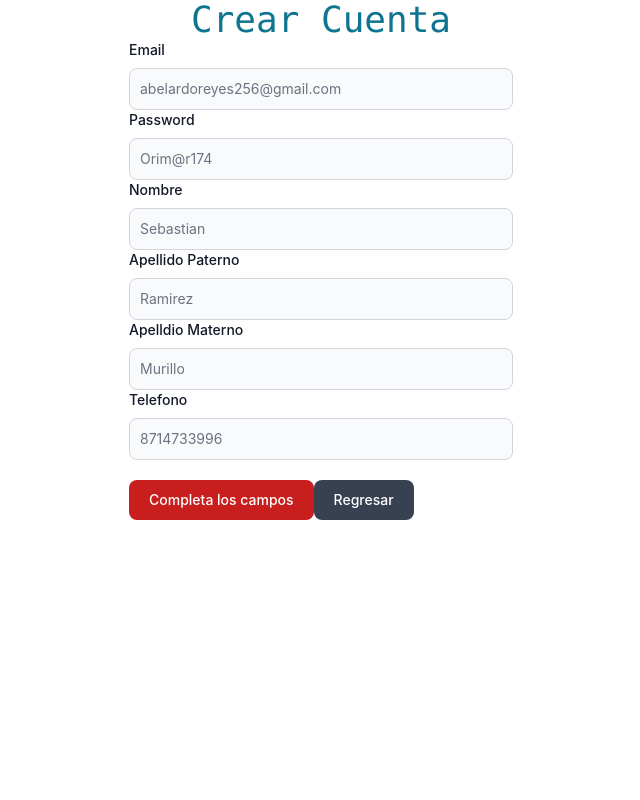
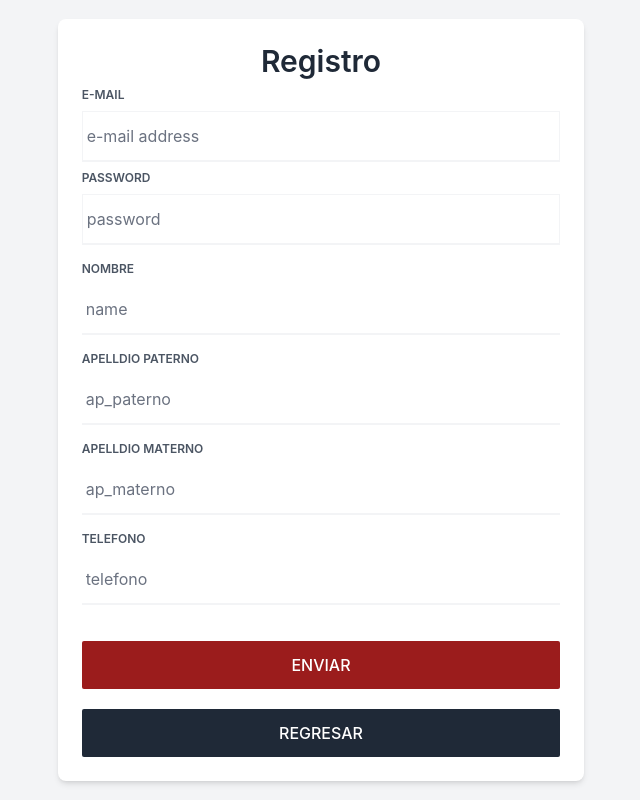
Before and after one commit to SebasRamz-Murillo/PracticaAngular1, an Angular app in the folder PracticaAngular/: page /registro in a window 1280 px wide. Shown: the whole page, without its empty margins (319-959 px from the left). Built offline with nearby package versions, Linux system fonts and the light colour scheme.

Commit message:
Se agrego diseño al formulario de registro

```diff
--- a/PracticaAngular/src/app/components/usuario-registro/usuario-registro.component.html
+++ b/PracticaAngular/src/app/components/usuario-registro/usuario-registro.component.html
@@ -1,19 +1,31 @@
-<div class="container">
-  <h1 class="text-center text-4xl text-cyan-700 font-mono">Crear Cuenta</h1>
-  <div class="" style="margin: auto; width: 30%">
-    <form [formGroup]="form" (ngSubmit)="OnSubmit(form.value)">
-      <div class="" style="width: 100%; margin: auto">
+<!-- Container -->
+<div class="flex flex-col h-screen bg-gray-100">
+  <!-- Auth Card Container -->
+  <div class="grid place-items-center mx-2 my-20 sm:my-auto">
+    <!-- Auth Card -->
+    <div
+      class="w-11/12 p-12 sm:w-8/12 md:w-6/12 lg:w-5/12 2xl:w-4/12 px-6 py-10 sm:px-10 sm:py-6 bg-white rounded-lg shadow-md lg:shadow-lg"
+    >
+      <!-- Card Title -->
+      <h2 class="text-center font-semibold text-3xl lg:text-4xl text-gray-800">
+        Registro
+      </h2>
+
+      <form class="mt-2" [formGroup]="form" (ngSubmit)="OnSubmit(form.value)">
+        <!-- Email Input -->
         <label
           for="email"
-          class="block mb-2 text-sm font-medium text-gray-900 dark:text-white"
-          >Email</label
+          class="block text-xs font-semibold text-gray-600 uppercase"
+          >E-mail</label
         >
         <input
+          id="email"
           type="email"
+          name="email"
           formControlName="email"
-          id="email"
-          class="bg-gray-50 border border-gray-300 text-gray-900 text-sm rounded-lg focus:ring-blue-500 focus:border-blue-500 block w-full p-2.5 dark:bg-gray-700 dark:border-gray-600 dark:placeholder-gray-400 dark:text-white dark:focus:ring-blue-500 dark:focus:border-blue-500"
-          placeholder="abelardoreyes256@gmail.com"
+          placeholder="e-mail address"
+          autocomplete="email"
+          class="block w-full py-3 px-1 mt-2 text-gray-800 appearance-none border-b-2 border-gray-100 focus:text-gray-500 focus:outline-none focus:border-gray-200"
           required
         />
         <p
@@ -22,45 +34,43 @@
         >
           El Email es obligatorio
         </p>
-      </div>
 
-      <div class="" style="width: 100%; margin: auto">
+        <!-- Password Input -->
         <label
           for="password"
-          class="block mb-2 text-sm font-medium text-gray-900 dark:text-white"
+          class="block mt-2 text-xs font-semibold text-gray-600 uppercase"
           >Password</label
         >
         <input
+          id="password"
           type="password"
+          name="password"
+          placeholder="password"
           formControlName="password"
-          id="password"
-          class="bg-gray-50 border border-gray-300 text-gray-900 text-sm rounded-lg focus:ring-blue-500 focus:border-blue-500 block w-full p-2.5 dark:bg-gray-700 dark:border-gray-600 dark:placeholder-gray-400 dark:text-white dark:focus:ring-blue-500 dark:focus:border-blue-500"
-          placeholder="Orim@r174"
+          autocomplete="current-password"
+          class="block w-full py-3 px-1 mt-2 mb-4 text-gray-800 appearance-none border-b-2 border-gray-100 focus:text-gray-500 focus:outline-none focus:border-gray-200"
           required
-          min="9"
         />
         <p
           *ngIf="form.get('password')!.invalid && form.get('password')!.touched"
           class="text-red-500 text-xs italic"
         >
-          El Password es obligatorio
+          La password es obligatorio
         </p>
-
-
-      </div>
-
-      <div class="" style="width: 100%; margin: auto">
+        <!-- Nombre Input -->
         <label
-          for="nombre"
-          class="block mb-2 text-sm font-medium text-gray-900 dark:text-white"
+          for="password"
+          class="block mt-2 text-xs font-semibold text-gray-600 uppercase"
           >Nombre</label
         >
         <input
-          type="text"
+          id="name"
+          type="name"
+          name="name"
+          placeholder="name"
           formControlName="name"
-          id="nombre"
-          class="bg-gray-50 border border-gray-300 text-gray-900 text-sm rounded-lg focus:ring-blue-500 focus:border-blue-500 block w-full p-2.5 dark:bg-gray-700 dark:border-gray-600 dark:placeholder-gray-400 dark:text-white dark:focus:ring-blue-500 dark:focus:border-blue-500"
-          placeholder="Sebastian"
+          autocomplete="current-name"
+          class="block w-full py-3 px-1 mt-2 mb-4 text-gray-800 appearance-none border-b-2 border-gray-100 focus:text-gray-500 focus:outline-none focus:border-gray-200"
           required
         />
         <p
@@ -69,99 +79,101 @@
         >
           El nombre es obligatorio
         </p>
-      </div>
-
-      <div class="" style="width: 100%; margin: auto">
+        <!-- Apelldio paterno Input -->
         <label
-          for="nombre"
-          class="block mb-2 text-sm font-medium text-gray-900 dark:text-white"
-          >Apellido Paterno</label
+          for="password"
+          class="block mt-2 text-xs font-semibold text-gray-600 uppercase"
+          >Apelldio paterno</label
         >
         <input
-          type="text"
+          id="ap_paterno"
+          type="ap_paterno"
+          name="ap_paterno"
+          placeholder="ap_paterno"
           formControlName="ap_paterno"
-          id="ap_paterno"
-          class="bg-gray-50 border border-gray-300 text-gray-900 text-sm rounded-lg focus:ring-blue-500 focus:border-blue-500 block w-full p-2.5 dark:bg-gray-700 dark:border-gray-600 dark:placeholder-gray-400 dark:text-white dark:focus:ring-blue-500 dark:focus:border-blue-500"
-          placeholder="Ramirez"
+          autocomplete="current-ap_paterno"
+          class="block w-full py-3 px-1 mt-2 mb-4 text-gray-800 appearance-none border-b-2 border-gray-100 focus:text-gray-500 focus:outline-none focus:border-gray-200"
           required
         />
         <p
-          *ngIf="form.get('ap_paterno')!.invalid && form.get('ap_paterno')!.touched"
+          *ngIf="
+            form.get('ap_paterno')!.invalid && form.get('ap_paterno')!.touched
+          "
           class="text-red-500 text-xs italic"
         >
-          El nombre es obligatorio
+          El Apellido paterno es obligatorio
         </p>
-      </div>
-
-      <div class="" style="width: 100%; margin: auto">
+        <!-- Apelldio materno Input -->
         <label
-          for="nap_materno"
-          class="block mb-2 text-sm font-medium text-gray-900 dark:text-white"
-          >Apelldio Materno</label
+          for="password"
+          class="block mt-2 text-xs font-semibold text-gray-600 uppercase"
+          >Apelldio materno</label
         >
         <input
-          type="text"
+          id="ap_materno"
+          type="ap_materno"
+          name="ap_materno"
+          placeholder="ap_materno"
           formControlName="ap_materno"
-          id="ap_materno"
-          class="bg-gray-50 border border-gray-300 text-gray-900 text-sm rounded-lg focus:ring-blue-500 focus:border-blue-500 block w-full p-2.5 dark:bg-gray-700 dark:border-gray-600 dark:placeholder-gray-400 dark:text-white dark:focus:ring-blue-500 dark:focus:border-blue-500"
-          placeholder="Murillo"
+          autocomplete="current-ap_materno"
+          class="block w-full py-3 px-1 mt-2 mb-4 text-gray-800 appearance-none border-b-2 border-gray-100 focus:text-gray-500 focus:outline-none focus:border-gray-200"
           required
         />
         <p
-          *ngIf="form.get('ap_materno')!.invalid && form.get('ap_materno')!.touched"
+          *ngIf="
+            form.get('ap_materno')!.invalid && form.get('ap_materno')!.touched
+          "
           class="text-red-500 text-xs italic"
         >
-          El Apelldo Materno es obligatorio
+          El Apellido materno es obligatorio
         </p>
-      </div>
-
-      <div class="pb-5" style="width: 100%; margin: auto">
+        <!-- Apelldio telefono Input -->
         <label
-          for="telefono"
-          class="block mb-2 text-sm font-medium text-gray-900 dark:text-white"
+          for="password"
+          class="block mt-2 text-xs font-semibold text-gray-600 uppercase"
           >Telefono</label
         >
         <input
-          type="text"
+          id="telefono"
+          type="telefono"
+          name="telefono"
+          placeholder="telefono"
           formControlName="telefono"
-          id="telefono"
-          class="bg-gray-50 border border-gray-300 text-gray-900 text-sm rounded-lg focus:ring-blue-500 focus:border-blue-500 block w-full p-2.5 dark:bg-gray-700 dark:border-gray-600 dark:placeholder-gray-400 dark:text-white dark:focus:ring-blue-500 dark:focus:border-blue-500"
-          placeholder="8714733996"
+          autocomplete="current-telefono"
+          class="block w-full py-3 px-1 mt-2 mb-4 text-gray-800 appearance-none border-b-2 border-gray-100 focus:text-gray-500 focus:outline-none focus:border-gray-200"
           required
         />
         <p
           *ngIf="form.get('telefono')!.invalid && form.get('telefono')!.touched"
           class="text-red-500 text-xs italic"
         >
-          El telefono es obligatorio
+          El Telefono es obligatorio
         </p>
-      </div>
-
+        <!-- Auth Buttton -->
         <button
-        *ngIf="!form.invalid"
+          *ngIf="form.valid"
           type="submit"
-        class="text-white bg-green-700 hover:bg-green-800 focus:ring-4 focus:outline-none focus:ring-blue-300 font-medium rounded-lg text-sm w-full sm:w-auto px-5 py-2.5 text-center dark:bg-green-600 dark:hover:bg-green-700 dark:focus:ring-green-800"
-        data-modal-hide="agregrChef"
-        [disabled]="form.invalid"
+          class="w-full py-3 mt-10 bg-green-800 rounded-sm font-medium text-white uppercase focus:outline-none hover:bg-green-700 hover:shadow-none"
         >
-        Registrar
+          Enviar
         </button>
         <button
-        *ngIf="form.invalid"
           type="submit"
-        class="text-white bg-red-700 hover:bg-red-800 focus:ring-4 focus:outline-none focus:ring-blue-300 font-medium rounded-lg text-sm w-full sm:w-auto px-5 py-2.5 text-center dark:bg-red-600 dark:hover:bg-red-700 dark:focus:ring-red-800"
-        data-modal-hide="agregrChef"
-        [disabled]="form.invalid"
+          *ngIf="!form.valid"
+          class="w-full py-3 mt-5 bg-red-800 rounded-sm font-medium text-white uppercase focus:outline-none hover:bg-red-700 hover:shadow-none"
         >
-        Completa los campos
+          Enviar
         </button>
         <button
-        type="button"
           routerLink=""
           routerLinkActive="active"
           ariaCurrentWhenActive="page"
-        class="text-white bg-gray-700 hover:bg-gray-800 focus:ring-4 focus:outline-none focus:ring-blue-300 font-medium rounded-lg text-sm w-full sm:w-auto px-5 py-2.5 text-center dark:bg-gray-600 dark:hover:bg-gray-700"
-      >Regresar</button>
+          type="button"
+          class="w-full py-3 mt-5 bg-gray-800 rounded-sm font-medium text-white uppercase focus:outline-none hover:bg-gray-700 hover:shadow-none"
+        >
+          Regresar
+        </button>
       </form>
     </div>
   </div>
+</div>
```
Lines whose indentation alone changed are shown as unchanged.
